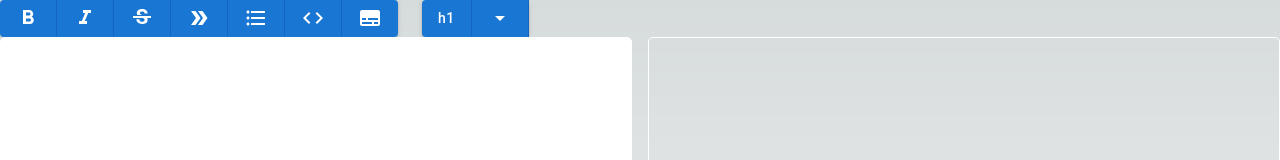
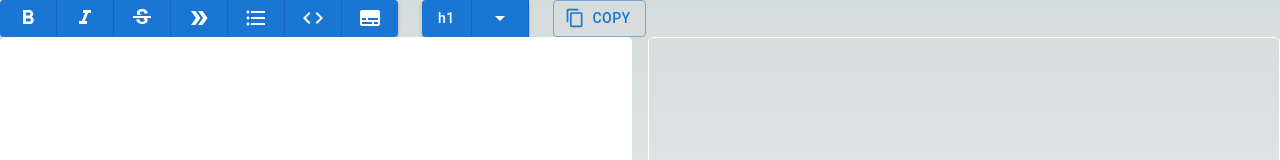
Before and after one commit to tosaken1116/markdownConverter, a Next.js app: page / in a window 1280 px wide. Shown: the top 160 px of the page. Built offline with nearby package versions, Linux system fonts and the light colour scheme.

Commit message:
add:コピーボタンの追加

```diff
--- a/src/components/Editor/hooks.ts
+++ b/src/components/Editor/hooks.ts
@@ -77,5 +77,6 @@ export const useConvertString = () => {
             setConvert(simpleConvert(convertType));
         }
     };
+
     return { handleConvert };
 };
--- a/src/components/EditorButtons/EditorButtons.tsx
+++ b/src/components/EditorButtons/EditorButtons.tsx
@@ -1,5 +1,7 @@
+import { rawTextAtom } from "@/atom/atom";
 import ArrowDropDownIcon from "@mui/icons-material/ArrowDropDown";
 import CodeIcon from "@mui/icons-material/Code";
+import ContentCopyIcon from "@mui/icons-material/ContentCopy";
 import DoubleArrowIcon from "@mui/icons-material/DoubleArrow";
 import FormatBoldIcon from "@mui/icons-material/FormatBold";
 import FormatItalicIcon from "@mui/icons-material/FormatItalic";
@@ -7,17 +9,22 @@ import FormatListBulletedIcon from "@mui/icons-material/FormatListBulleted";
 import StrikethroughSIcon from "@mui/icons-material/StrikethroughS";
 import SubtitlesIcon from "@mui/icons-material/Subtitles";
 import {
+    Box,
     Button,
     ButtonGroup,
     ClickAwayListener,
     MenuItem,
     MenuList,
     Paper,
+    Popover,
     Popper,
     Stack,
+    Typography,
 } from "@mui/material";
 import React, { useState } from "react";
+import { useRecoilState } from "recoil";
 import { headerSizes, useConvertString } from "../Editor/hooks";
+import { useCopy } from "./hooks";
 import { HeaderSelectionProps } from "./type";
 
 export const EditorButtons = () => {
@@ -49,10 +56,10 @@ export const EditorButtons = () => {
                 </Button>
             </ButtonGroup>
             <HeaderButtonGroup />
+            <CopyButton />
         </Stack>
     );
 };
-
 const HeaderButtonGroup = () => {
     const { handleConvert } = useConvertString();
 
@@ -124,3 +131,28 @@ const HeaderSelection = ({
         </Popper>
     );
 };
+export const CopyButton = () => {
+    const [{ rawText }] = useRecoilState(rawTextAtom);
+    const { copyToClipboard, open, setOpen } = useCopy();
+    return (
+        <Box>
+            <Button
+                startIcon={<ContentCopyIcon />}
+                onClick={() => copyToClipboard(rawText)}
+                variant="outlined"
+            >
+                copy
+            </Button>
+            <Popover
+                open={open}
+                onClose={() => setOpen(false)}
+                anchorOrigin={{
+                    vertical: "bottom",
+                    horizontal: "left",
+                }}
+            >
+                <Typography sx={{ p: 2 }}>copy successfully!</Typography>
+            </Popover>
+        </Box>
+    );
+};
--- /dev/null
+++ b/src/components/EditorButtons/hooks.ts
@@ -0,0 +1,14 @@
+import { useState } from "react";
+
+export const useCopy = () => {
+    const [open, setOpen] = useState(false);
+    const copyToClipboard = async (text: string) => {
+        try {
+            await navigator.clipboard.writeText(text);
+            setOpen(true);
+        } catch (error) {
+            console.error(error);
+        }
+    };
+    return { copyToClipboard, open, setOpen };
+};
```
